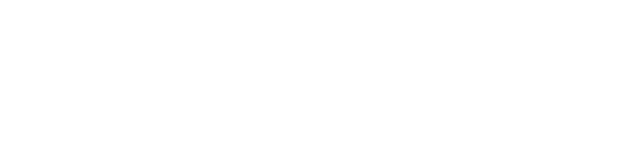
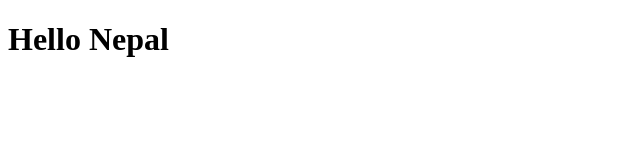
Before and after one commit to RoSh-sys/Roshan, a plain HTML site: page index.html in a window 1280 px wide. Shown: the whole page, without its empty margins (0-640 px from the left). Drawn offline with Linux system fonts and the light colour scheme.

Commit message:
Raj File Added

```diff
--- a/index.html
+++ b/index.html
@@ -1,9 +1,10 @@
 <!DOCTYPE html>
 <html>
 <head>
-	<title></title>
+	<title>We are Together</title>
 </head>
 <body>
+	<h1>Hello Nepal</h1>
 
 </body>
 </html>
```
